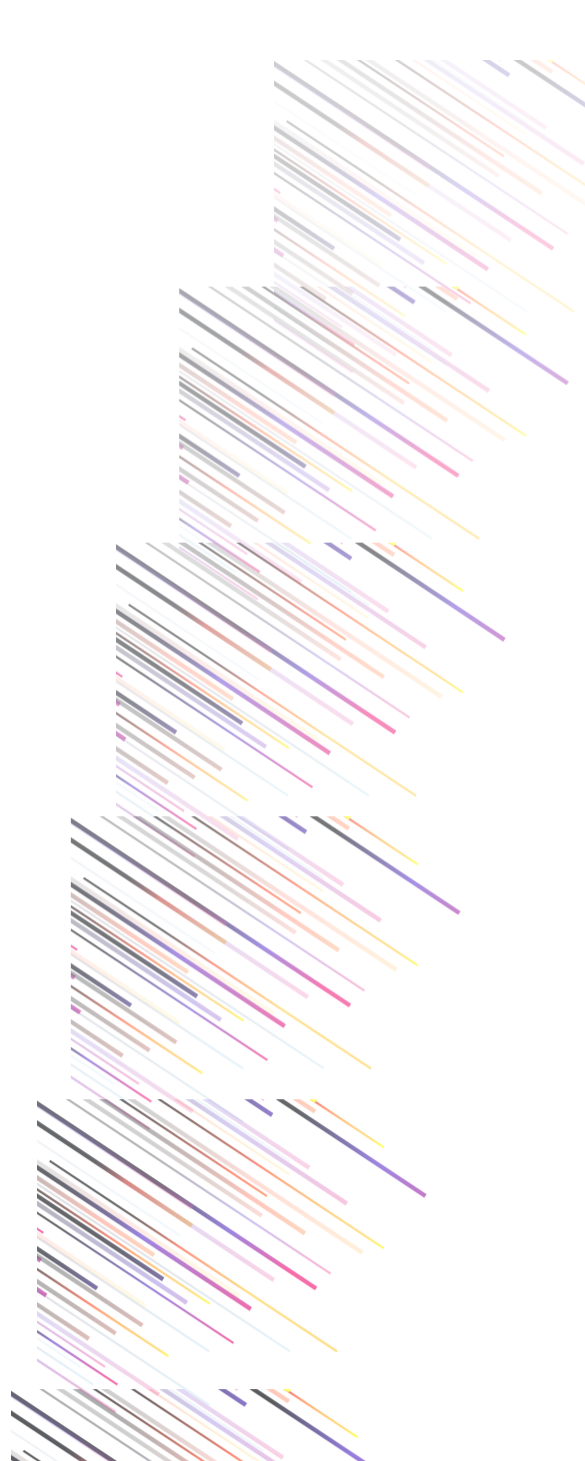
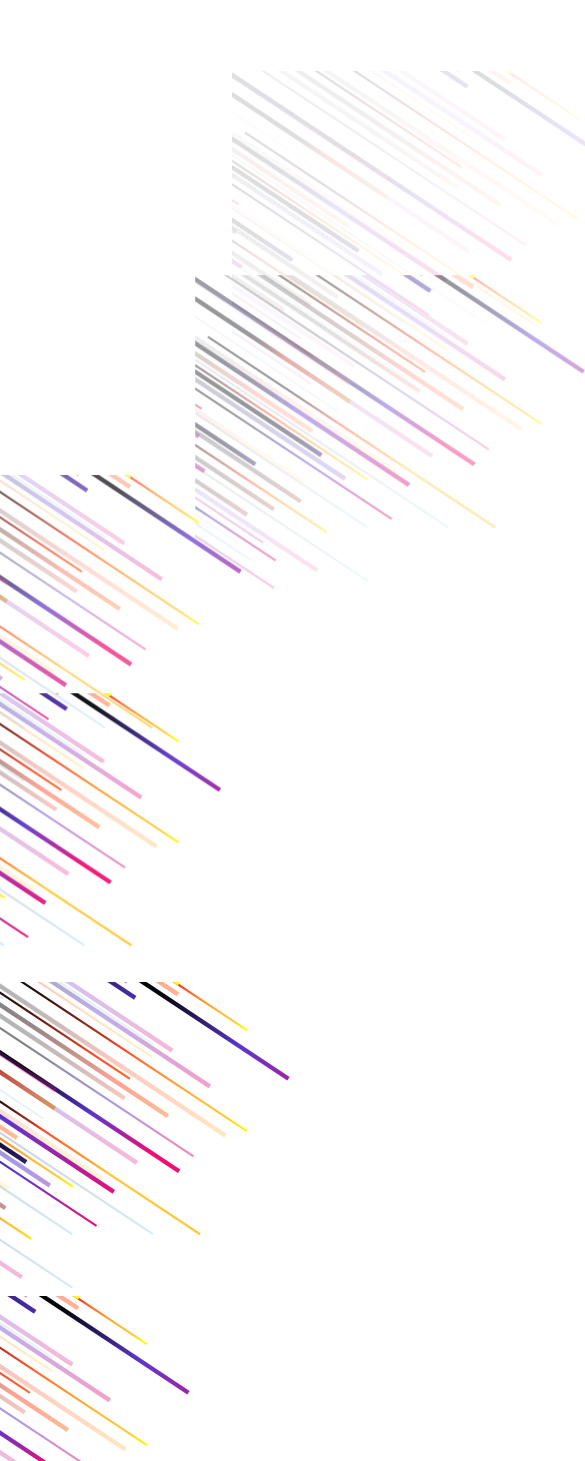
Before and after one commit to JulienMedina/Portfolio, a React (Vite) app: page / in a window 390 px wide. Shown: the part 539-2000 px from the top of the page, 585 px wide, since content can reach past the window. Built offline with nearby package versions, Linux system fonts and the light colour scheme; a web font is replaced by a local one.

Commit message:
feat: add diagonalLine component

```diff
--- a/src/components/base/DiagonalLinesSVGComponent.jsx
+++ b/src/components/base/DiagonalLinesSVGComponent.jsx
@@ -12,14 +12,17 @@ const DiagonalLinesSVGComponent = ({ startX, startY, delay, duration }) => {
       {
         x: startX,
         y: startY,
-        opacity: 1, // Commence à pleine opacité
+        opacity: 1,
+
+        // Commence à pleine opacité
       },
       {
         x: startX + 500, // Par exemple, déplacement vers la droite
-        y: startY + 500, // Descente
-        opacity: 0, // Fade-out progressif
+        y: startY + 400, // Descente
+        opacity: 0,
+        scale: 1, // Fade-out progressif
         duration: duration, // Durée totale de l'animation
-        ease: "linear",
+        ease: "power2.Out", // Effet d'accélération
         repeat: -1, // Répétition infinie
         delay: delay, // Ajout d'un délai
       }
@@ -31,7 +34,7 @@ const DiagonalLinesSVGComponent = ({ startX, startY, delay, duration }) => {
       src={DiagonalLinesSVG}
       alt="Lignes diagonales décoratives"
       ref={svgRef}
-      className="absolute z-0 w-1/2 md:w-1/3 lg:w-1/4" // Classes tailwind pour le style
+      className="absolute left-0 top-[-100px] z-0 w-1/2 md:w-1/3 lg:w-1/4" // Classes tailwind pour le style
     />
   );
 };
--- a/src/components/sections/Hero.jsx
+++ b/src/components/sections/Hero.jsx
@@ -1,38 +1,15 @@
-import React, { useEffect, useState, useRef } from "react";
+import React, { useEffect, useState } from "react";
 import PropTypes from "prop-types";
-import { gsap } from "gsap";
 import TypewriterComponent from "../base/Typewriter";
 import Button from "../base/Button";
-import DiagonalLinesSVG from "../../assets/Group.svg";
 import Ellipse from "../../assets/Ellipse.svg";
+import DiagonalLinesSVGComponent from "../base/DiagonalLinesSVGComponent"; // Import du composant SVG
 
 const Hero = ({ isNavOpen }) => {
   const [loaded, setLoaded] = useState(false);
-  const svgRefs = useRef([]);
 
-  // Utilisation d'un useEffect pour lancer l'animation une fois la page chargée
   useEffect(() => {
     setLoaded(true);
-
-    // Animation GSAP pour un effet de défilement continu
-    svgRefs.current.forEach((ref, index) => {
-      gsap.fromTo(
-        ref,
-        {
-          x: -200, // Position initiale en haut à gauche
-          y: -100,
-          opacity: 1, // Apparition progressive
-        },
-        {
-          x: 400, // Position finale
-          y: 450, // Descend vers le bas
-          opacity: 0, // Disparition progressive
-          duration: 8 + index * 2, // Légère différence de timing pour chaque SVG
-          ease: "linear", // Pas de rebond
-          repeat: -1, // Répétition infinie
-        }
-      );
-    });
   }, []);
 
   return (
@@ -42,52 +19,56 @@ const Hero = ({ isNavOpen }) => {
         loaded ? "opacity-100" : "opacity-0"
       }`}
     >
-      {/* SVG décoratif : plusieurs instances pour un effet continu */}
-      <img
-        src={DiagonalLinesSVG}
-        alt="Lignes diagonales décoratives 1"
-        className="absolute left-0 top-0 z-0 w-1/2 md:w-1/3 lg:w-1/4"
-        ref={(el) => (svgRefs.current[0] = el)}
+      {/* Appel du composant DiagonalLinesSVGComponent plusieurs fois avec différentes positions et durées */}
+      <DiagonalLinesSVGComponent
+        startX={-200}
+        startY={0}
+        delay={0}
+        duration={10}
       />
-      <img
-        src={DiagonalLinesSVG}
-        alt="Lignes diagonales décoratives 2"
-        className="absolute left-0 top-[-50px] z-0 w-1/2 md:w-1/3 lg:w-1/4"
-        ref={(el) => (svgRefs.current[1] = el)}
+      <DiagonalLinesSVGComponent
+        startX={-100}
+        startY={0}
+        delay={2}
+        duration={12}
       />
-      <img
-        src={DiagonalLinesSVG}
-        alt="Lignes diagonales décoratives 3"
-        className="absolute left-0 top-[-100px] z-0 w-1/2 md:w-1/3 lg:w-1/4"
-        ref={(el) => (svgRefs.current[2] = el)}
+      <DiagonalLinesSVGComponent
+        startX={-300}
+        startY={0}
+        delay={4}
+        duration={14}
       />
-      <img
-        src={DiagonalLinesSVG}
-        alt="Lignes diagonales décoratives 3"
-        className="absolute left-0 top-[-100px] z-0 w-1/2 md:w-1/3 lg:w-1/4"
-        ref={(el) => (svgRefs.current[3] = el)}
+      <DiagonalLinesSVGComponent
+        startX={-200}
+        startY={0}
+        delay={6}
+        duration={10}
       />
-      <img
-        src={DiagonalLinesSVG}
-        alt="Lignes diagonales décoratives 3"
-        className="absolute left-0 top-[-100px] z-0 w-1/2 md:w-1/3 lg:w-1/4"
-        ref={(el) => (svgRefs.current[4] = el)}
+      <DiagonalLinesSVGComponent
+        startX={-100}
+        startY={0}
+        delay={8}
+        duration={12}
       />
-      <img
-        src={DiagonalLinesSVG}
-        alt="Lignes diagonales décoratives 3"
-        className="absolute left-0 top-[-50px] z-0 w-1/2 md:w-1/3 lg:w-1/4"
-        ref={(el) => (svgRefs.current[5] = el)}
+      <DiagonalLinesSVGComponent
+        startX={-200}
+        startY={0}
+        delay={10}
+        duration={14}
+      />
+      <DiagonalLinesSVGComponent
+        startX={-300}
+        startY={0}
+        delay={12}
+        duration={10}
       />
 
-      {/* Ellipse décorative */}
       <img
         src={Ellipse}
         alt="Ellipse décorative"
         className="absolute left-1/2 top-56 z-0 h-auto w-[120%] -translate-x-1/2 md:w-4/5 lg:top-20 lg:w-3/4"
       />
 
-      {/* Titre principal */}
       {!isNavOpen && (
         <div className="container relative top-36 lg:-top-10 mx-auto px-4 pt-20 md:pt-32 lg:pt-40">
           <h1
@@ -97,12 +78,10 @@ const Hero = ({ isNavOpen }) => {
             <TypewriterComponent textArray={["Full stack web developer"]} />
           </h1>
 
-          {/* Accroche */}
           <p className="relative z-20 mb-6 text-center font-mono text-lg text-grayDark-11 md:text-2xl">
             based in Paris, France
           </p>
 
-          {/* Bouton d'appel à l'action */}
           {!isNavOpen && (
             <div className="flex justify-center">
               <Button
```
